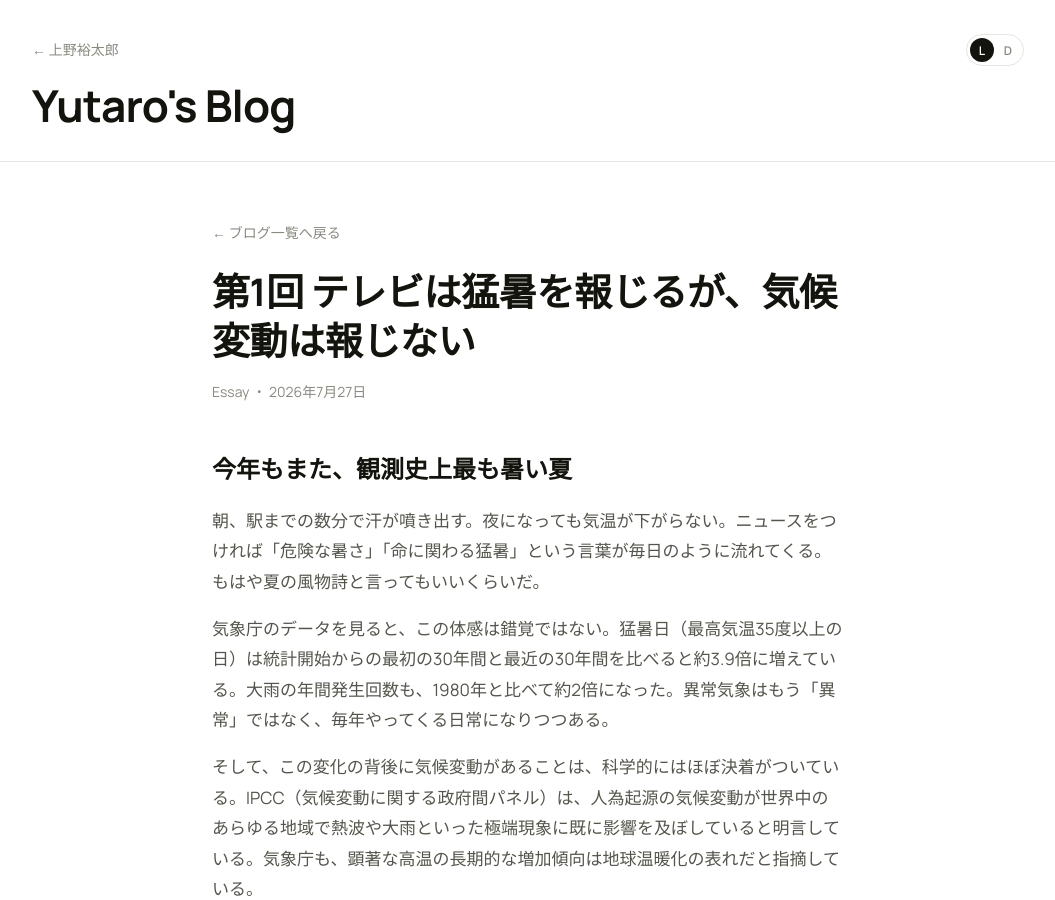
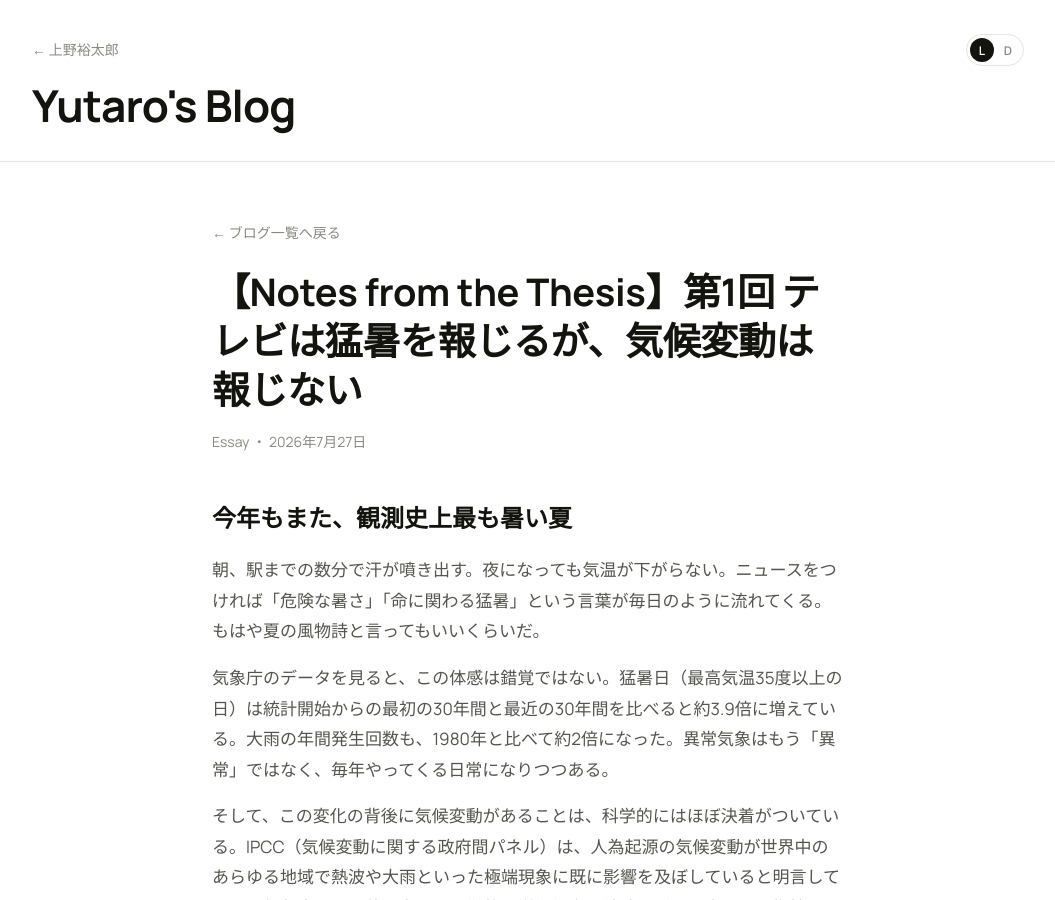
Before and after one commit to yutaro0518/website, a Jekyll site: the page built from blog/masterthesis01.md, in a window 1280 px wide and 900 px high. Shown: the whole window, without its empty margins (112-1167 px from the left). Built offline with Jekyll 4.4.1, drawn with Linux system fonts in a browser that asks for light colours.

Commit message:
Update masterthesis01.md

```diff
--- a/blog/masterthesis01.md
+++ b/blog/masterthesis01.md
@@ -1,5 +1,5 @@
 ---
-title: "第1回 テレビは猛暑を報じるが、気候変動は報じない"
+title: "【Notes from the Thesis】第1回 テレビは猛暑を報じるが、気候変動は報じない"
 date: 2026-07-27
 category: "Essay"
 excerpt: "修士論文を元にしたBlogシリーズ第1弾"
```
